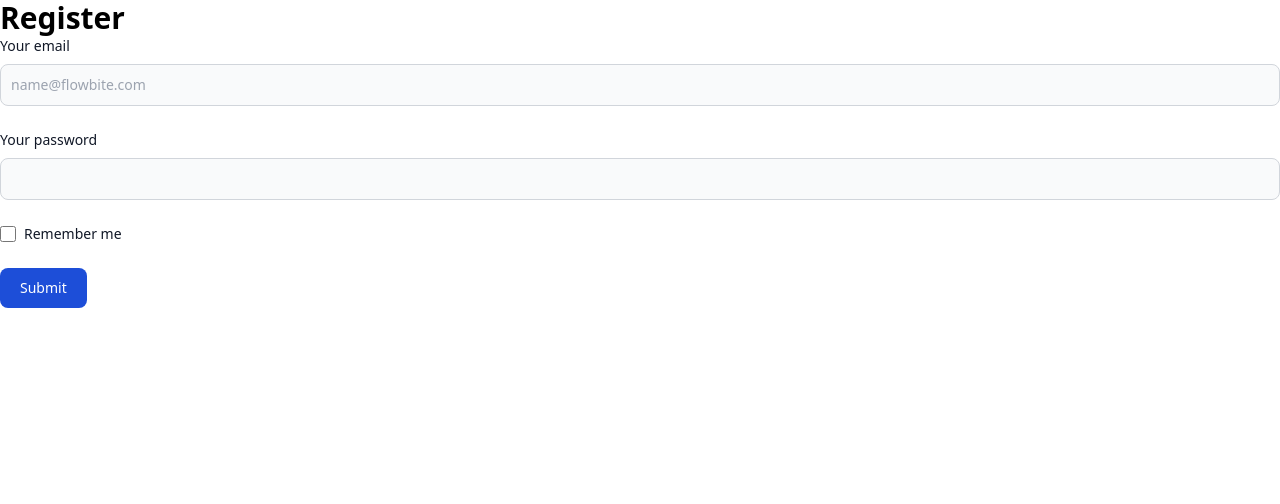
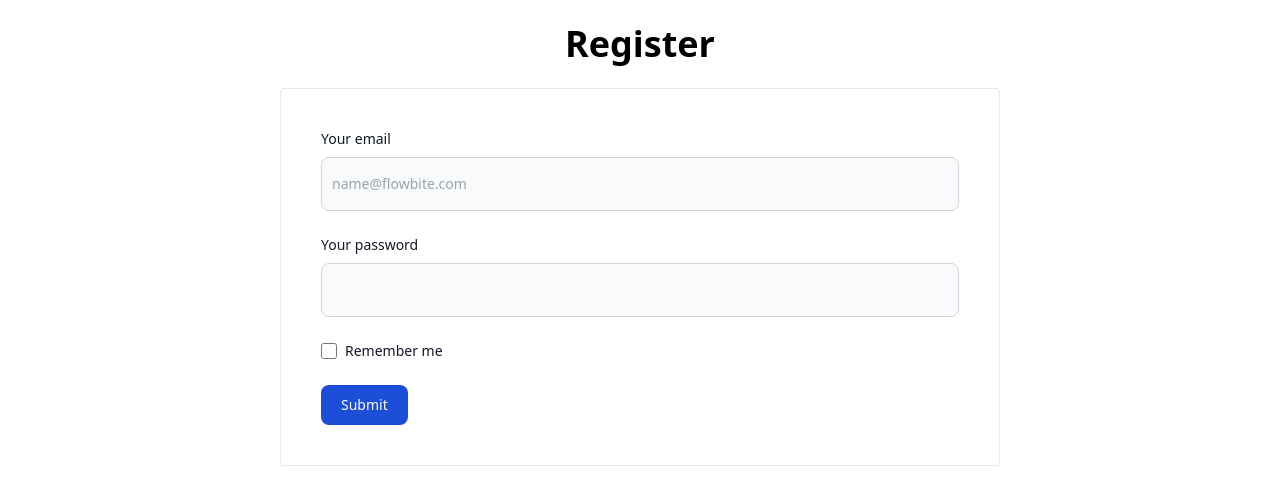
Before and after one commit to amaben2020/flutterwave-e-wallet-platform, a Next.js app: page /register in a window 1280 px wide. Shown: the top 504 px of the page. Built offline with nearby package versions, Linux system fonts and the light colour scheme.

Commit message:
building a reusable auth hoc

```diff
--- a/src/app/(auth)/register/page.tsx
+++ b/src/app/(auth)/register/page.tsx
@@ -1,8 +1,8 @@
+import withAuthLayout from "@/components/Layout/hoc/auth";
+
 const Register = () => {
   return (
     <>
-      <div className="text-3xl font-bold">Register</div>
-
       <form>
         <div className="mb-6">
           <label className="block mb-2 text-sm font-medium text-gray-900 dark:text-white">
@@ -11,22 +11,19 @@ const Register = () => {
           <input
             type="email"
             id="email"
-            className="bg-gray-50 border border-gray-300 text-gray-900 text-sm rounded-lg focus:ring-blue-500 focus:border-blue-500 block w-full p-2.5 dark:bg-gray-700 dark:border-gray-600 dark:placeholder-gray-400 dark:text-white dark:focus:ring-blue-500 dark:focus:border-blue-500"
+            className="bg-gray-50 border border-gray-300 text-gray-900 text-sm rounded-lg focus:ring-blue-500 focus:border-blue-500 block w-full p-2.5 dark:bg-gray-700 dark:border-gray-600 dark:placeholder-gray-400 dark:text-white dark:focus:ring-blue-500 dark:focus:border-blue-500 py-4"
             placeholder="name@flowbite.com"
             required
           />
         </div>
         <div className="mb-6">
-          <label
-            for="password"
-            className="block mb-2 text-sm font-medium text-gray-900 dark:text-white"
-          >
+          <label className="block mb-2 text-sm font-medium text-gray-900 dark:text-white">
             Your password
           </label>
           <input
             type="password"
             id="password"
-            className="bg-gray-50 border border-gray-300 text-gray-900 text-sm rounded-lg focus:ring-blue-500 focus:border-blue-500 block w-full p-2.5 dark:bg-gray-700 dark:border-gray-600 dark:placeholder-gray-400 dark:text-white dark:focus:ring-blue-500 dark:focus:border-blue-500"
+            className="bg-gray-50 border border-gray-300 text-gray-900 text-sm rounded-lg focus:ring-blue-500 focus:border-blue-500 block w-full p-2.5 dark:bg-gray-700 dark:border-gray-600 dark:placeholder-gray-400 dark:text-white dark:focus:ring-blue-500 dark:focus:border-blue-500 py-4"
             required
           />
         </div>
@@ -55,4 +52,4 @@ const Register = () => {
   );
 };
 
-export default Register;
+export default withAuthLayout(Register, "register");
--- /dev/null
+++ b/src/components/Layout/hoc/auth.tsx
@@ -0,0 +1,19 @@
+const withAuthLayout = (Component: any, mode: "register" | "login") => {
+  // eslint-disable-next-line react/display-name
+  return (props: any) => {
+    return (
+      <div className="py-6 mx-auto max-w-3xl">
+        <h1 className="text-center text-4xl font-bold">
+          {" "}
+          {mode === "login" ? "Login" : "Register"}{" "}
+        </h1>
+
+        <div className="border m-6 p-10 rounded">
+          <Component {...props} />
+        </div>
+      </div>
+    );
+  };
+};
+
+export default withAuthLayout;
```
